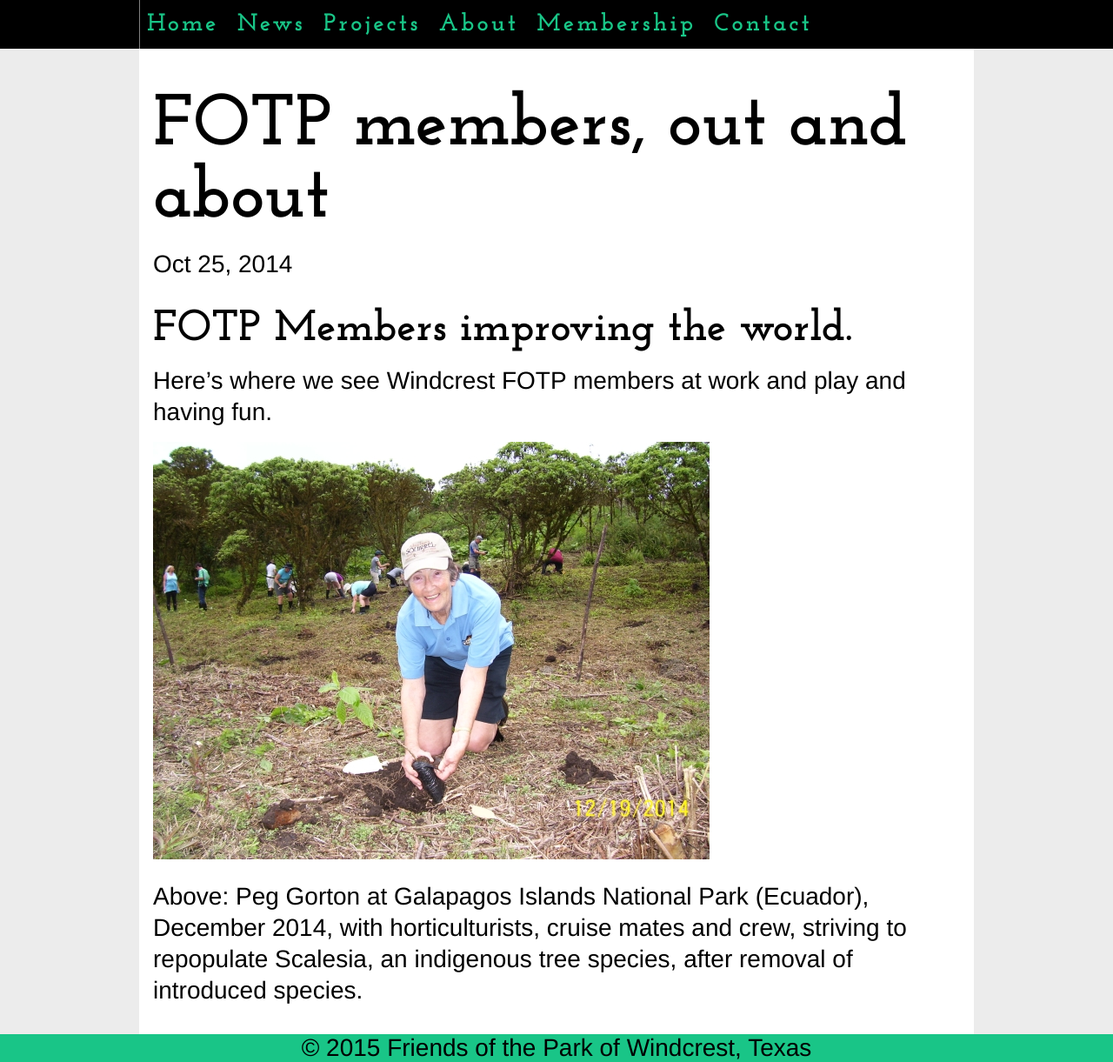
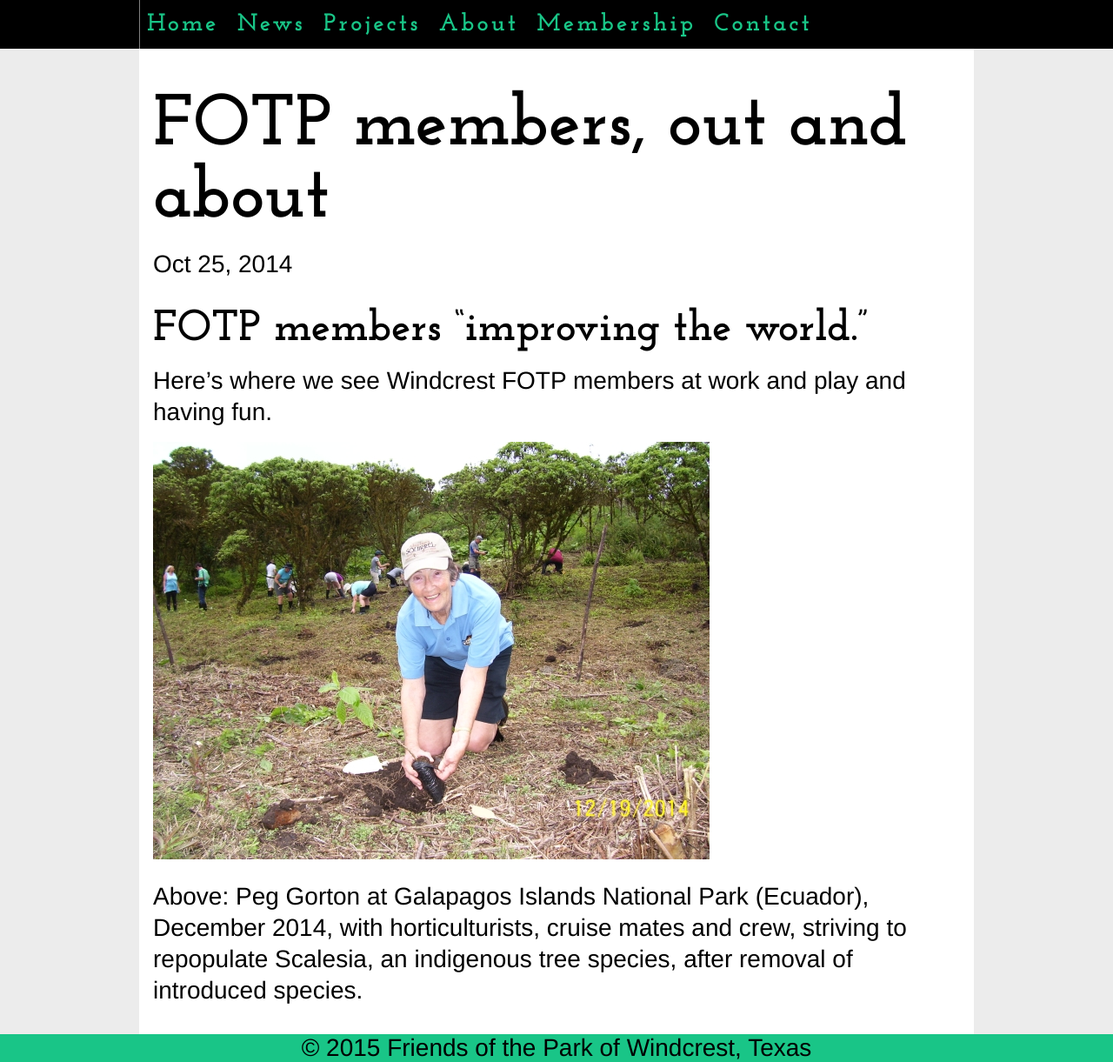
Before and after one commit to friendsoftheparkofwindcresttexas/friendsoftheparkofwindcresttexas.github.io, a Jekyll site: the page built from _posts/2014-10-25-news-outandabout.md, in a window 1280 px wide. Shown: the whole page at 87% size. Built offline with Jekyll 4.4.1, drawn with Linux system fonts in a browser that asks for light colours; nearby versions of some CDN libraries.

```diff
--- a/_posts/2014-10-25-news-outandabout.md
+++ b/_posts/2014-10-25-news-outandabout.md
@@ -6,10 +6,10 @@
 image: /images/FOTP members out and about/Peg Gorton planting tree, Galapagos Island, Dec 2014, with cruise mates and employees.JPG
 ---
 
-### FOTP Members improving the world.
+### FOTP members "improving the world."
 
 Here's where we see Windcrest FOTP members at work and play and having fun.
 
-![Peg Gorton, Galapagos, 2014](/images/FOTP members out and about/Peg Gorton planting tree, Galapagos Island, Dec 2014, with cruise mates and employees.JPG)
+![Peg_Gorton_Galapagos_2014](/images/FOTP members out and about/Peg Gorton planting tree, Galapagos Island, Dec 2014, with cruise mates and crew.JPG)
 
 Above: Peg Gorton at Galapagos Islands National Park (Ecuador), December 2014, with horticulturists, cruise mates and crew, striving to repopulate Scalesia, an indigenous tree species, after removal of introduced species.
```
Also changed, not shown: images/FOTP members out and about/Peg Gorton planting tree, Galapagos Island, Dec 2014, with cruise mates and crew.JPG (renamed from images/FOTP members out and about/Peg Gorton planting tree, Galapagos Island, Dec 2014, with cruise mates and employees.JPG).
